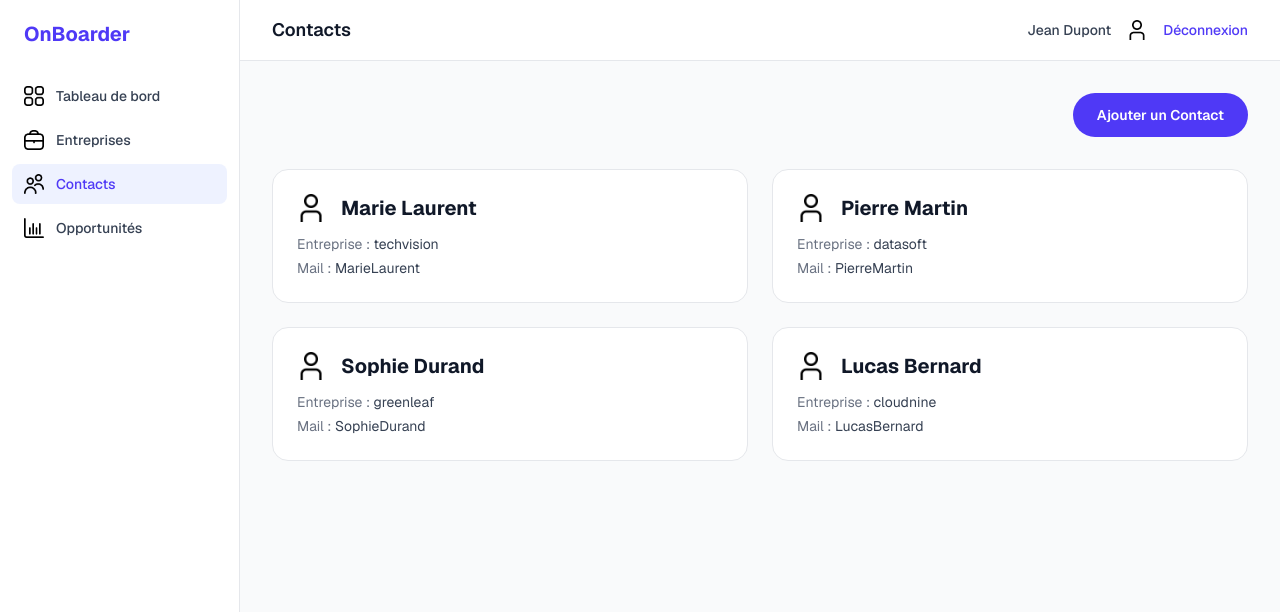
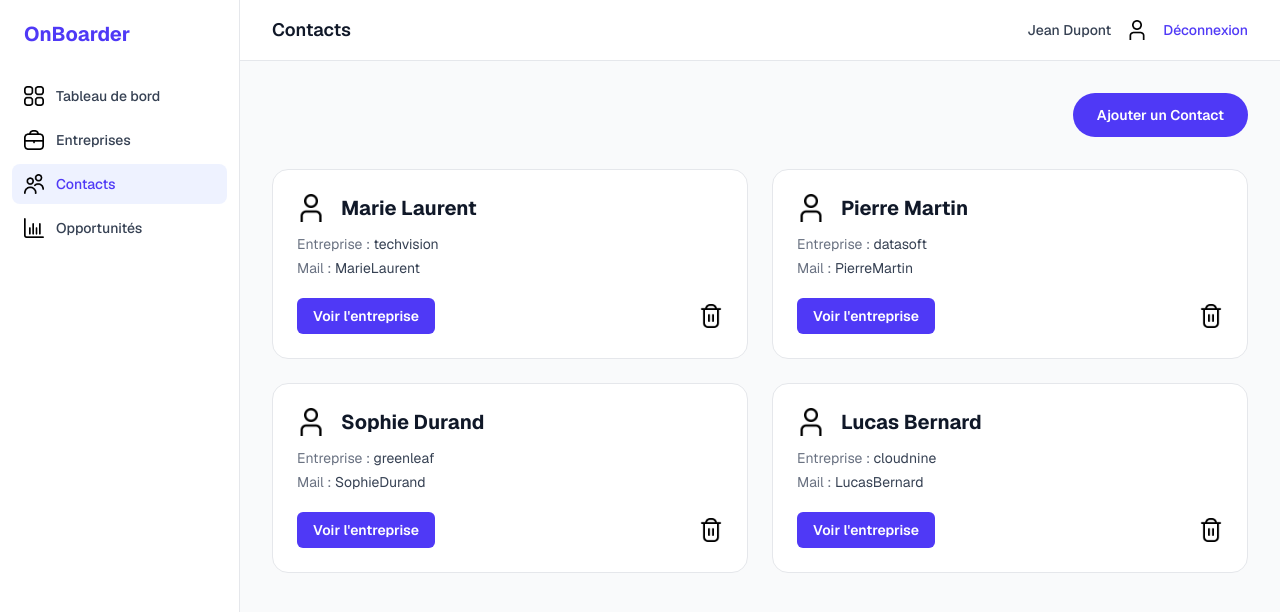
Before and after one commit to zenty404/OnBoarder, a Next.js app: page /contacts in a window 1280 px wide. Shown: the top 612 px of the page. Built offline with nearby package versions, Linux system fonts and the light colour scheme.

Commit message:
fix : icone delete et bouton contact

```diff
--- a/app/contacts/page.tsx
+++ b/app/contacts/page.tsx
@@ -144,10 +144,20 @@ export default function PageContacts() {
                   <p className="text-sm text-gray-500">
                     Mail : <span className="text-gray-700">{contact.mail}</span>
                   </p>
+
                 </div>
 
+                {/* --- Ligne du bas : bouton "Contacter" + icône email --- */}
+                <div className="mt-5 flex items-center justify-between">
+                  {/* Bouton contacter (visuel uniquement) */}
+                  <button className="rounded-md bg-indigo-600 px-4 py-2 text-sm font-semibold text-white transition-colors hover:bg-indigo-700">
+                    Voir l'entreprise
+                  </button>
 
-              </div>
+                  {/* Icône delete */}
+                  <Image src="/delete.png" alt="supr entreprise" width={24} height={24} />
+                </div>
+            </div>
             ))}
 
           </div>
--- a/app/entreprises/page.tsx
+++ b/app/entreprises/page.tsx
@@ -153,8 +153,8 @@ export default function PageEntreprises() {
                     Contacter
                   </button>
 
-                  {/* Icône email — fichier à placer dans /public/icones/ */}
-                  <Image src="/icones/email.svg" alt="Envoyer un email" width={24} height={24} />
+                  {/* Icône delete */}
+                  <Image src="/delete.png" alt="supr entreprise" width={24} height={24} />
                 </div>
               </div>
             ))}
```
Also changed, not shown: public/delete.png (added).
